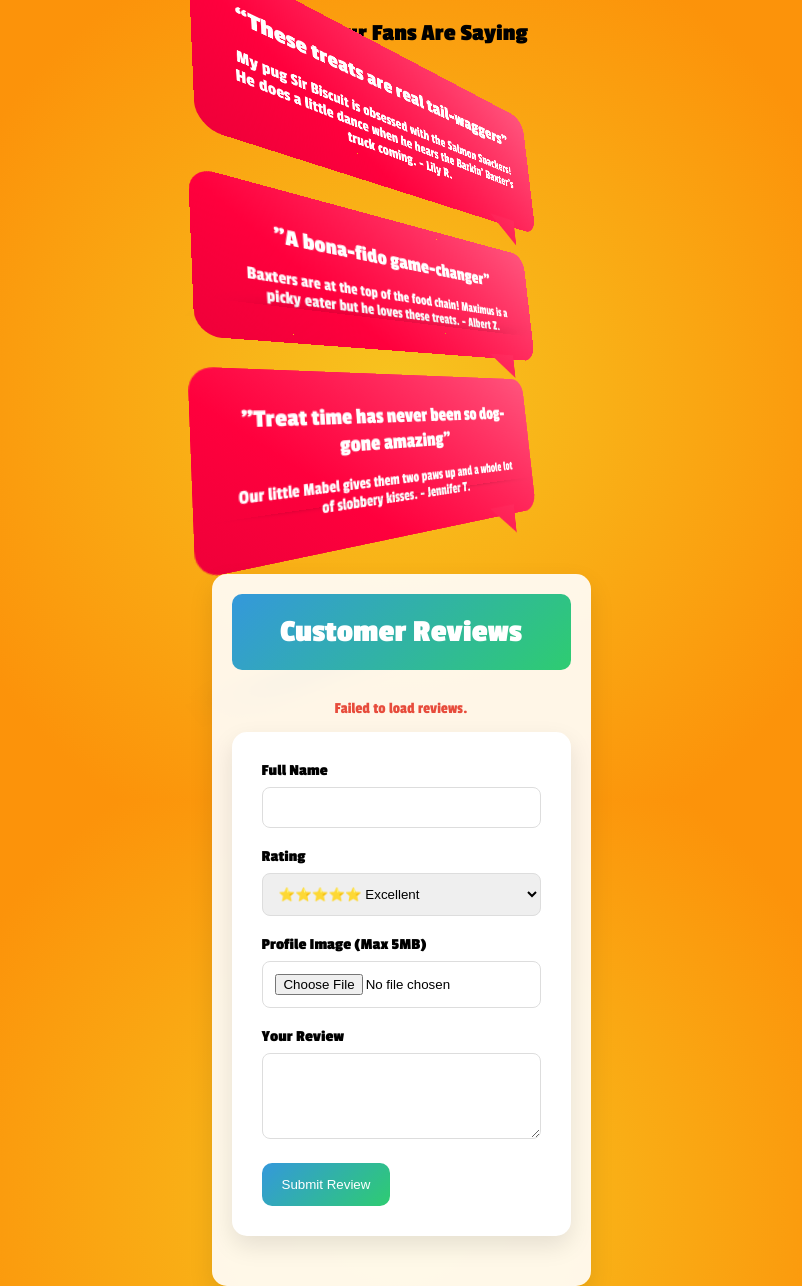
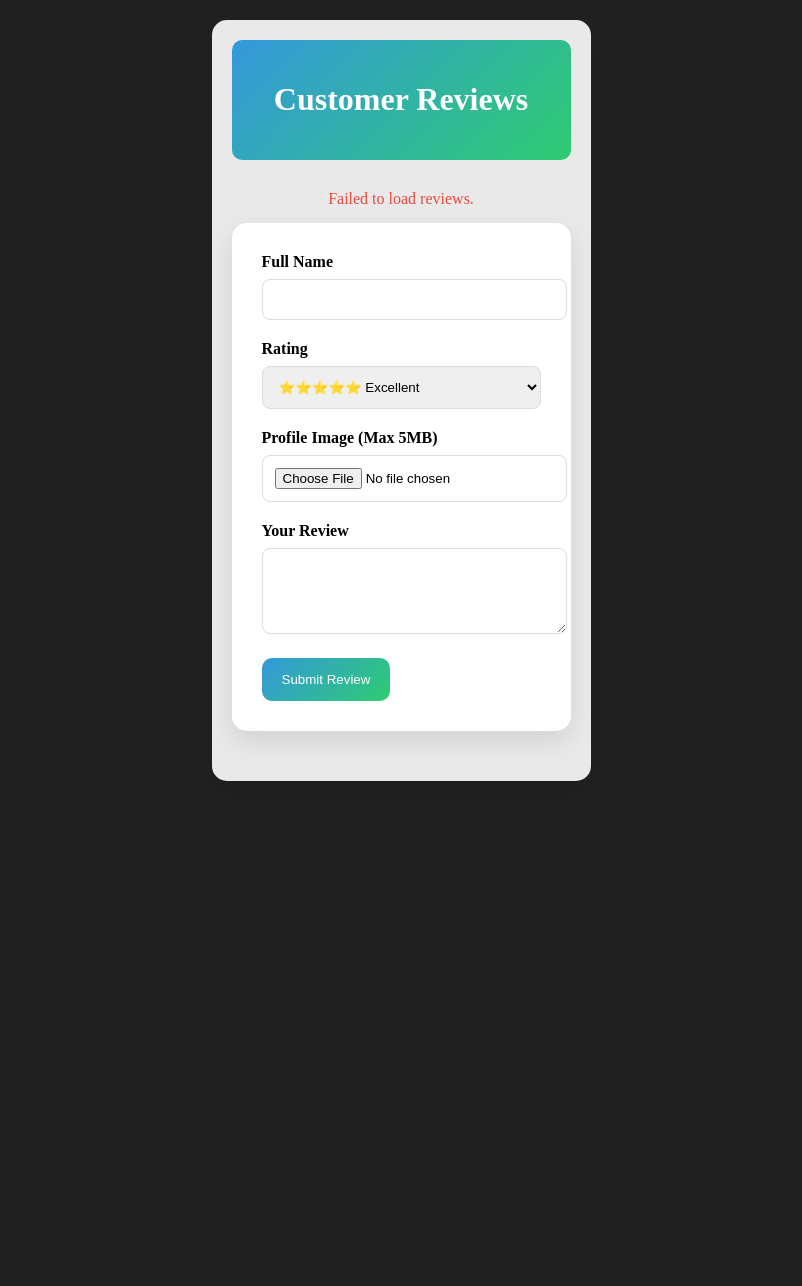
Before and after one commit to omransoliman/my-portfolio-PV, a Python web app: template templates/reviews.html in a window 1280 px wide. Shown: the whole page, without its empty margins (239-1041 px from the left). After the commit the page ends 781 px from the top, so only its background shows below. Run offline with Jinja, Linux system fonts and the light colour scheme; the template is opened without the code that fills it, so the values that code supplies are empty; some libraries are stand-ins or nearby versions.

Commit message:
Update reviews.html

```diff
--- a/templates/reviews.html
+++ b/templates/reviews.html
@@ -5,105 +5,120 @@
     <meta name="viewport" content="width=device-width, initial-scale=1.0">
     <title>Reviews Page</title>
     <style>
-        /* New Design Styles */
-        @import url('https://fonts.googleapis.com/css2?family=Alfa+Slab+One&family=Passion+One:wght@400;700&display=swap');
+        /* snip1157 Design Styles */
+        @import url('https://maxcdn.bootstrapcdn.com/font-awesome/4.4.0/css/font-awesome.min.css');
+        @import url('https://fonts.googleapis.com/css?family=Raleway:400,800');
 
-        * {
-            box-sizing: border-box;
-            margin: 0;
-            padding: 0;
-            --color-yellow: #F7C41F;
-            --color-orange: #FC930A;
-            --color-red: #FF003D;
-            --color-mint: #CCF390;
-            --color-slime: #E0E05A;
-            transform-style: preserve-3d;
-            -webkit-transform-style: preserve-3d;
+        figure.snip1157 {
+            font-family: 'Raleway', Arial, sans-serif;
+            position: relative;
+            overflow: hidden;
+            margin: 10px;
+            min-width: 220px;
+            max-width: 310px;
+            width: 100%;
+            color: #333;
+            text-align: left;
+            box-shadow: none !important;
         }
 
-        html, body {
+        figure.snip1157 * {
+            -webkit-box-sizing: border-box;
+            box-sizing: border-box;
+            -webkit-transition: all 0.35s cubic-bezier(0.25, 0.5, 0.5, 0.9);
+            transition: all 0.35s cubic-bezier(0.25, 0.5, 0.5, 0.9);
+        }
+
+        figure.snip1157 img {
+            max-width: 100%;
+            vertical-align: middle;
+            height: 90px;
+            width: 90px;
+            border-radius: 50%;
+            margin: 40px 0 0 10px;
+        }
+
+        figure.snip1157 blockquote {
+            display: block;
+            border-radius: 8px;
+            position: relative;
+            background-color: #fafafa;
+            padding: 25px 50px 30px 50px;
+            font-size: 0.8em;
+            font-weight: 500;
+            margin: 0;
+            line-height: 1.6em;
+            font-style: italic;
+        }
+
+        figure.snip1157 blockquote:before,
+        figure.snip1157 blockquote:after {
+            font-family: 'FontAwesome';
+            content: "\201C";
+            position: absolute;
+            font-size: 50px;
+            opacity: 0.3;
+            font-style: normal;
+        }
+
+        figure.snip1157 blockquote:before {
+            top: 25px;
+            left: 20px;
+        }
+
+        figure.snip1157 blockquote:after {
+            content: "\201D";
+            right: 20px;
+            bottom: 0;
+        }
+
+        figure.snip1157 .arrow {
+            top: 100%;
+            width: 0;
+            height: 0;
+            border-left: 0 solid transparent;
+            border-right: 25px solid transparent;
+            border-top: 25px solid #fafafa;
+            margin: 0;
+            position: absolute;
+        }
+
+        figure.snip1157 .author {
+            position: absolute;
+            bottom: 45px;
+            padding: 0 10px 0 120px;
+            margin: 0;
+            text-transform: uppercase;
+            color: #ffffff;
+            -webkit-transform: translateY(50%);
+            transform: translateY(50%);
+        }
+
+        figure.snip1157 .author h5 {
+            opacity: 0.8;
+            margin: 0;
+            font-weight: 800;
+        }
+
+        figure.snip1157 .author h5 span {
+            font-weight: 400;
+            text-transform: none;
+            padding-left: 5px;
+        }
+
+        /* Demo purposes only */
+        html {
             height: 100%;
         }
 
         body {
-            background: radial-gradient(circle, rgba(247,196,31,1) 0%, rgba(252,147,10,1) 65%);
+            background-color: #212121;
             display: flex;
-            flex-direction: column;
+            justify-content: center;
             align-items: center;
-            font-family: 'Passion One', cursive;
-            font-weight: 400;
-            perspective: 500px;
-            -webkit-perspective: 500px;
-            perspective-origin: 50% 50%;
-            -webkit-perspective-origin: 50% 50%;
-            overflow-y: auto; /* Make the page scrollable */
-        }
-
-        .testimonials {
-            margin-top: 20px;
-            text-align: center;
-        }
-
-        .testimonial {
-            background: linear-gradient(215deg, rgba(255,86,126,1) 0%, rgba(255,0,61,1) 35%, rgba(218,0,52,1) 70%);
-            background-size: 200% 200%;
-            padding: 30px;
-            border-radius: 20px;
-            width: 400px;
-            position: relative;
-            color: white;
-            animation: spin 12s infinite 0.2s ease-in-out, shade 12s infinite 0.2s ease-in-out;
-            margin-bottom: 20px;
-        }
-
-        .testimonial:after {
-            content: "";
-            position: absolute;
-            width: 100%;
+            flex-flow: wrap;
+            margin: 0;
             height: 100%;
-            bottom: -22px;
-            right: 0;
-            background: linear-gradient(215deg, rgba(255,86,126,1) 0%, rgba(255,0,61,1) 35%, rgba(218,0,52,1) 70%);
-            background-size: 200% 200%;
-            clip-path: polygon(80% 80%, 90% 100%, 90% 80%);
-            animation: shade 12s infinite 0.2s ease-in-out;
-        }
-
-        .testimonial:before {
-            content: "";
-            width: 300px;
-            height: 50px;
-            left: 50px;
-            top: 50px;
-            position: absolute;
-            background: rgb(0 0 0 / 0.2);
-            transform: translateY(200px) translateZ(-50px) rotateX(90deg);
-            filter: blur(20px);
-        }
-
-        .testimonial h3 {
-            font-size: 22px;
-            font-weight: 700;
-            line-height: 26px;
-            margin-bottom: 15px;
-        }
-
-        @keyframes spin {
-            0%, 100% {
-                transform: rotateY(-30deg) rotateX(-2deg);
-            }
-            50% {
-                transform: rotateY(38deg) rotateX(8deg);
-            }
-        }
-
-        @keyframes shade {
-            0%, 100% {
-                background-position: 0% 100%;
-            }
-            50% {
-                background-position: 100% 0%;
-            }
         }
 
         /* Your Existing Styles */
@@ -172,37 +187,10 @@
         }
 
         #reviews {
-            display: grid;
+            display: flex;
+            flex-wrap: wrap;
+            justify-content: center;
             gap: 20px;
-        }
-
-        .review {
-            background-color: white;
-            border-radius: 15px;
-            box-shadow: 0 8px 20px rgba(0, 0, 0, 0.1);
-            padding: 25px;
-            display: flex;
-            flex-direction: column;
-        }
-
-        .review .details {
-            display: flex;
-            align-items: center;
-            margin-bottom: 15px;
-        }
-
-        .review img {
-            width: 70px;
-            height: 70px;
-            border-radius: 50%;
-            object-fit: cover;
-            margin-right: 20px;
-            border: 3px solid #3498db;
-        }
-
-        .review .rating {
-            color: #f39c12;
-            margin-bottom: 10px;
         }
 
         #error-message {
@@ -224,24 +212,6 @@
     </style>
 </head>
 <body>
-    <!-- New Design Testimonials Section -->
-    <section class="testimonials">
-        <h2>What Our Fans Are Saying</h2>
-        <div class="testimonial">
-            <h3 class="a">&#8220;These treats are real tail-waggers&#8221;</h3>
-            <p class="a"> My pug Sir Biscuit is obsessed with the Salmon Snackers! He does a little dance when he hears the Barkin' Baxter's truck coming. - Lily R.</p>
-        </div>
-        <div class="testimonial">
-            <h3 class="b">"A bona-fido game-changer"</h3>
-            <p class="b">Baxters are at the top of the food chain! Maximus is a picky eater but he loves these treats. - Albert Z. </p>
-        </div>
-        <div class="testimonial">
-            <h3 class="c">"Treat time has never been so dog-gone amazing"</h3>
-            <p class="c">Our little Mabel gives them two paws up and a whole lot of slobbery kisses. - Jennifer T. </p>
-        </div>
-    </section>
-
-    <!-- Your Existing Reviews Section -->
     <div class="container">
         <div class="header">
             <h1>Customer Reviews</h1>
@@ -339,18 +309,20 @@
 
         function displayReview(date, name, rating, comment, imageUrl) {
             const reviewsContainer = document.getElementById('reviews');
-            const reviewElement = document.createElement('div');
-            reviewElement.classList.add('review');
+            const reviewElement = document.createElement('figure');
+            reviewElement.classList.add('snip1157');
+
             reviewElement.innerHTML = `
-                <div class="details">
-                    <img src="${imageUrl}" alt="User Image">
-                    <h3>${name}</h3>
+                <blockquote>
+                    ${comment}
+                    <div class="arrow"></div>
+                </blockquote>
+                <img src="${imageUrl}" alt="${name}" />
+                <div class="author">
+                    <h5>${name} <span>${date}</span></h5>
                 </div>
-                <div class="rating">${'⭐'.repeat(rating)}</div>
-                <p><strong>Date:</strong> ${date}</p>
-                <p>${comment}</p>
             `;
-            reviewsContainer.insertBefore(reviewElement, reviewsContainer.firstChild);
+            reviewsContainer.appendChild(reviewElement);
         }
 
         function fetchReviews() {
```
